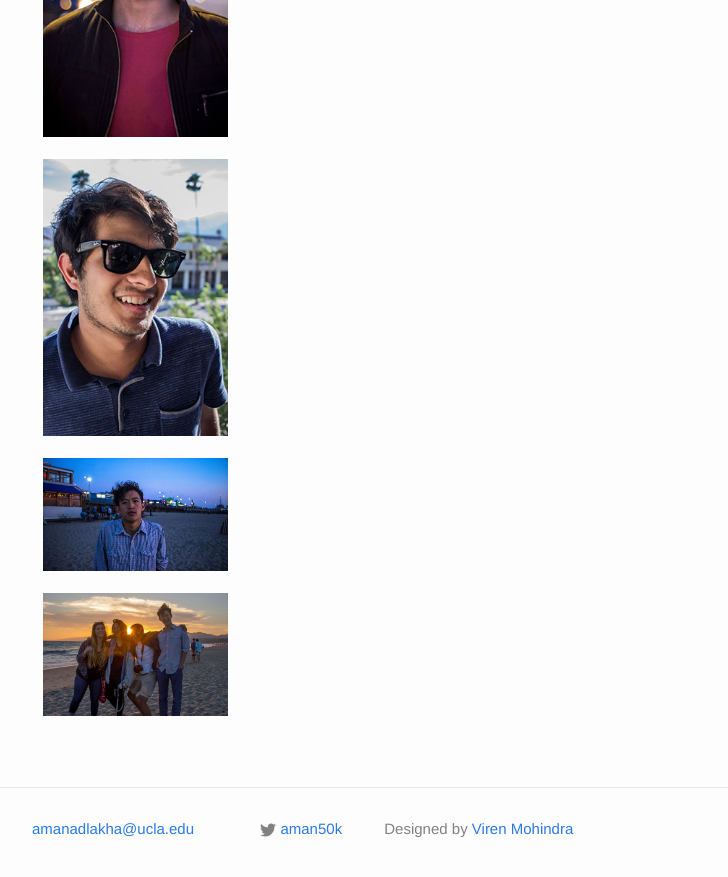
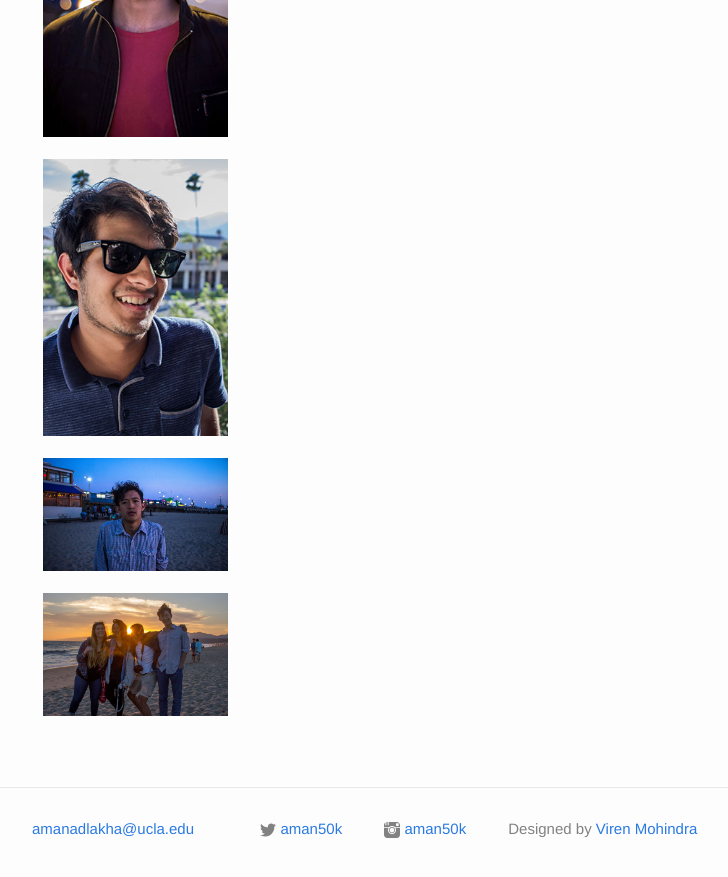
Before and after one commit to 50kproductions/50kproductions.github.io, a Jekyll site: the page built from index.html, in a window 1280 px wide and 900 px high, scrolled down 3352 px. Shown: the top 877 px of the window, without its empty margins (268-996 px from the left). Built offline with Jekyll 4.4.1, drawn with Linux system fonts in a browser that asks for light colours.

Commit message:
instagram handle

```diff
--- a/_config.yml
+++ b/_config.yml
@@ -8,6 +8,7 @@ baseurl: "" # the subpath of your site, e.g. /blog/
 url: "http://50kproductions.com/" # the base hostname & protocol for your site
 twitter_username: aman50k
 github_username:  50kproductions
+instagram_username: aman50k
 
 sass:
   sass_dir: _sass
--- a/_includes/footer.html
+++ b/_includes/footer.html
@@ -12,7 +12,7 @@
         <ul class="social-media-list">
           {% if site.twitter_username %}
           <li>
-            <a href="https://twitter.com/{{ site.twitter_username }}">
+            <a href="https://twitter.com/{{ site.twitter_username }}" target="_blank">
               <span class="icon  icon--twitter">
                 <svg viewBox="0 0 16 16">
                   <path fill="#828282" d="M15.969,3.058c-0.586,0.26-1.217,0.436-1.878,0.515c0.675-0.405,1.194-1.045,1.438-1.809
@@ -27,8 +27,24 @@
         </ul>
       </div>
 
-      <div class="footer-col  footer-col-3">
-        <p class="text">Designed by <a href="http://virenmohindra.me/">Viren Mohindra</a></p>
+      <div class="footer-col footer-col-2">
+        <ul class="social-media-list">
+          {% if site.instagram_username %}
+          <li>
+            <a href="https://instagram.com/{{ site.instagram_username }}" target="_blank">
+              <span class="icon  icon--twitter">
+                <svg fill="#828282" xmlns="http://www.w3.org/2000/svg" width="24" height="24" viewBox="0 0 24 24"><path d="M11.984 16.815c2.596 0 4.706-2.111 4.706-4.707 0-1.409-.623-2.674-1.606-3.538-.346-.303-.735-.556-1.158-.748-.593-.27-1.249-.421-1.941-.421s-1.349.151-1.941.421c-.424.194-.814.447-1.158.749-.985.864-1.608 2.129-1.608 3.538 0 2.595 2.112 4.706 4.706 4.706zm.016-8.184c1.921 0 3.479 1.557 3.479 3.478 0 1.921-1.558 3.479-3.479 3.479s-3.479-1.557-3.479-3.479c0-1.921 1.558-3.478 3.479-3.478zm5.223.369h6.777v10.278c0 2.608-2.114 4.722-4.722 4.722h-14.493c-2.608 0-4.785-2.114-4.785-4.722v-10.278h6.747c-.544.913-.872 1.969-.872 3.109 0 3.374 2.735 6.109 6.109 6.109s6.109-2.735 6.109-6.109c.001-1.14-.327-2.196-.87-3.109zm2.055-9h-12.278v5h-1v-5h-1v5h-1v-4.923c-.346.057-.682.143-1 .27v4.653h-1v-4.102c-1.202.857-2 2.246-2 3.824v3.278h7.473c1.167-1.282 2.798-2 4.511-2 1.722 0 3.351.725 4.511 2h7.505v-3.278c0-2.608-2.114-4.722-4.722-4.722zm2.722 5.265c0 .406-.333.735-.745.735h-2.511c-.411 0-.744-.329-.744-.735v-2.53c0-.406.333-.735.744-.735h2.511c.412 0 .745.329.745.735v2.53z"/></svg>
+              </span>
+
+              <span class="username">{{ site.instagram_username }}</span>
+            </a>
+          </li>
+          {% endif %}
+        </ul>
+      </div>
+
+      <div class="footer-col">
+      <p class="text">Designed by <a href="http://virenmohindra.me/">Viren Mohindra</a></p>
       </div>
 
     </div>
```
